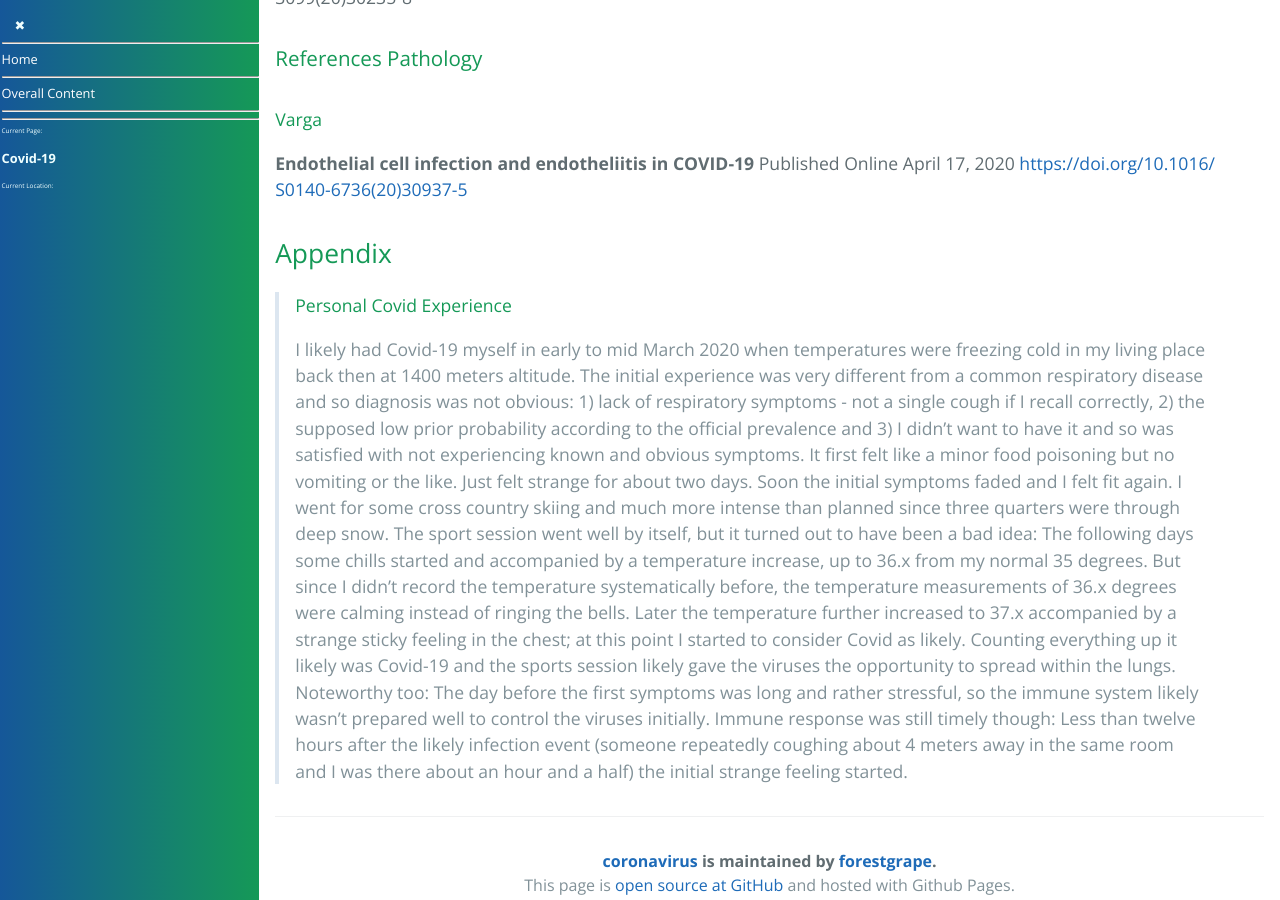
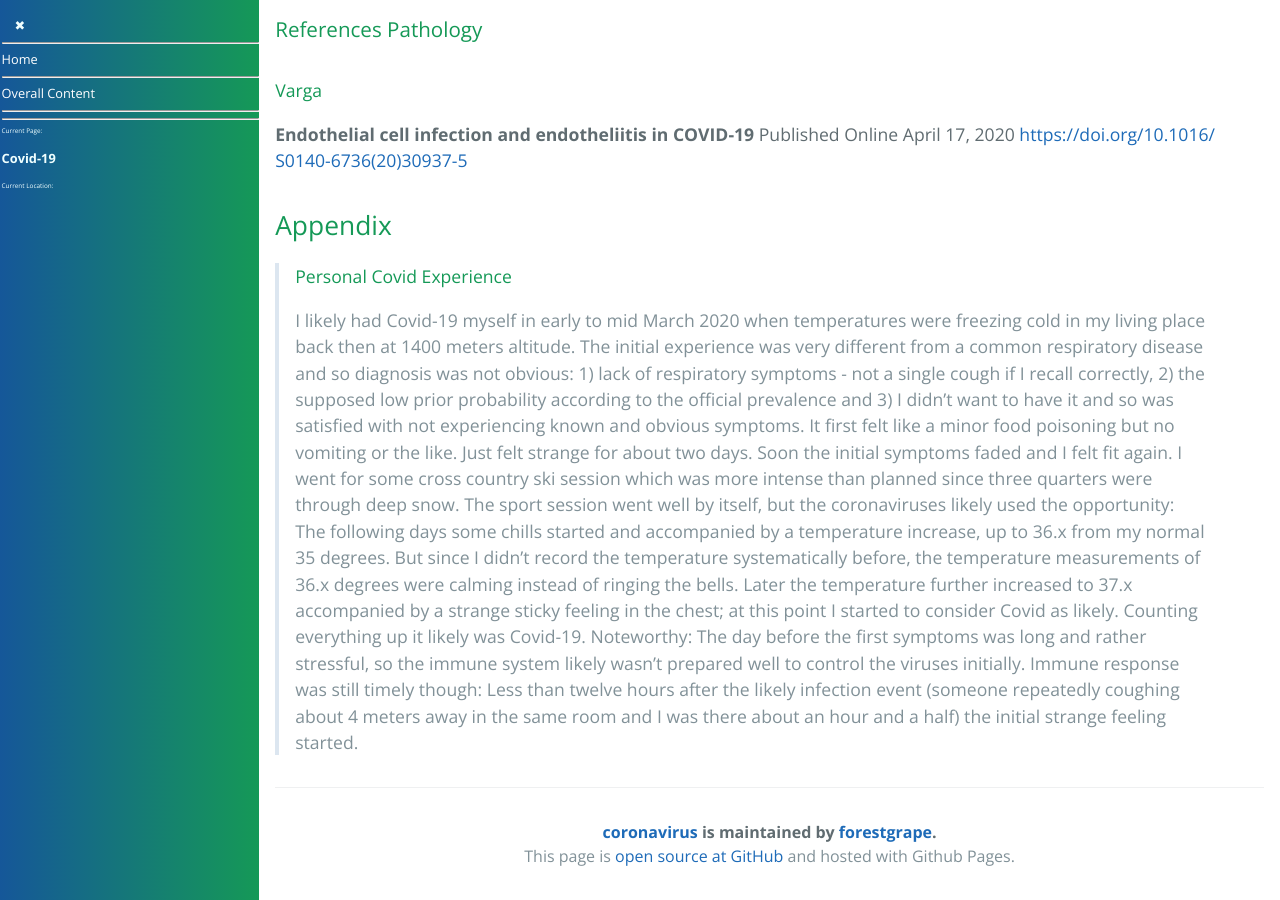
Before and after one commit to forestgrape/coronavirus, a Jekyll site: the page built from 3_medical/covid19.md, in a window 1280 px wide and 900 px high, scrolled down 10948 px. Built offline with Jekyll 4.4.1, drawn with Linux system fonts in a browser that asks for light colours; our own code applies the rules of GitHub Pages for plain Markdown files; some of the changed text lies outside the part shown.

Commit message:
formulations

```diff
--- a/3_medical/covid19.md
+++ b/3_medical/covid19.md
@@ -322,5 +324,5 @@
 
 ## Appendix
 > #### Personal Covid Experience
-> I likely had Covid-19 myself in early to mid March 2020 when temperatures were freezing cold in my living place back then at 1400 meters altitude. The initial experience was very different from a common respiratory disease and so diagnosis was not obvious: 1) lack of respiratory symptoms - not a single cough if I recall correctly, 2) the supposed low prior probability according to the official prevalence and 3) I didn't want to have it and so was satisfied with not experiencing known and obvious symptoms. It first felt like a minor food poisoning but no vomiting or the like. Just felt strange for about two days. Soon the initial symptoms faded and I felt fit again. I went for some cross country skiing and much more intense than planned since three quarters were through deep snow. The sport session went well by itself, but it turned out to have been a bad idea: The following days some chills started and accompanied by a temperature increase, up to 36.x from my normal 35 degrees. But since I didn't record the temperature systematically before, the temperature measurements of 36.x degrees were calming instead of ringing the bells. Later the temperature further increased to 37.x accompanied by a strange sticky feeling in the chest; at this point I started to consider Covid as likely.
-> Counting everything up it likely was Covid-19 and the sports session likely gave the viruses the opportunity to spread within the lungs. Noteworthy too: The day before the first symptoms was long and rather stressful, so the immune system likely wasn't prepared well to control the viruses initially. Immune response was still timely though: Less than twelve hours after the likely infection event (someone repeatedly coughing about 4 meters away in the same room and I was there about an hour and a half) the initial strange feeling started.
+> I likely had Covid-19 myself in early to mid March 2020 when temperatures were freezing cold in my living place back then at 1400 meters altitude. The initial experience was very different from a common respiratory disease and so diagnosis was not obvious: 1) lack of respiratory symptoms - not a single cough if I recall correctly, 2) the supposed low prior probability according to the official prevalence and 3) I didn't want to have it and so was satisfied with not experiencing known and obvious symptoms. It first felt like a minor food poisoning but no vomiting or the like. Just felt strange for about two days. Soon the initial symptoms faded and I felt fit again. I went for some cross country ski session which was more intense than planned since three quarters were through deep snow. The sport session went well by itself, but the coronaviruses likely used the opportunity: The following days some chills started and accompanied by a temperature increase, up to 36.x from my normal 35 degrees. But since I didn't record the temperature systematically before, the temperature measurements of 36.x degrees were calming instead of ringing the bells. Later the temperature further increased to 37.x accompanied by a strange sticky feeling in the chest; at this point I started to consider Covid as likely.
+> Counting everything up it likely was Covid-19. Noteworthy: The day before the first symptoms was long and rather stressful, so the immune system likely wasn't prepared well to control the viruses initially. Immune response was still timely though: Less than twelve hours after the likely infection event (someone repeatedly coughing about 4 meters away in the same room and I was there about an hour and a half) the initial strange feeling started.
```
Also changed, not shown: other parts of 3_medical/covid19.md (+5 -3 lines).
